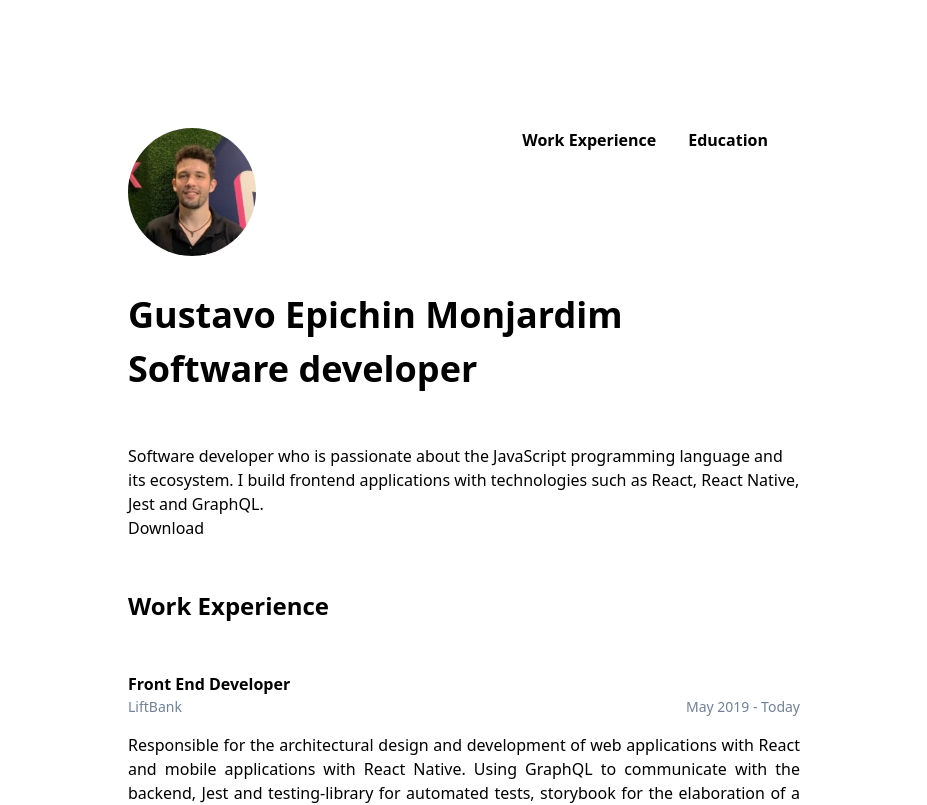
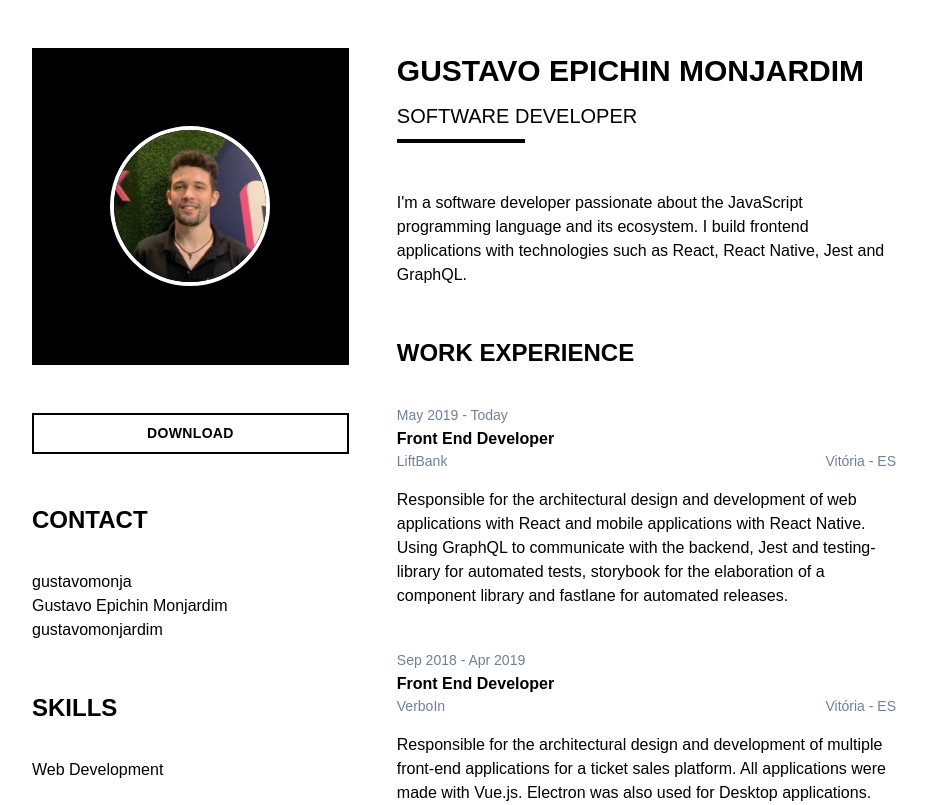
Before and after one commit to gustavomonjardim/personal-site, a Next.js app: page / in a window 1280 px wide. Shown: the top 805 px of the page, without its empty margins (176-1103 px from the left). Built offline with nearby package versions, Linux system fonts and the light colour scheme.

Commit message:
style: atualiza estilos

```diff
--- /dev/null
+++ b/next.config.js
@@ -0,0 +1,5 @@
+module.exports = {
+  devIndicators: {
+    autoPrerender: false,
+  },
+};
--- a/scripts/generatePdf.js
+++ b/scripts/generatePdf.js
@@ -15,7 +15,7 @@ const playwright = require('playwright');
     path: path.join(__dirname, '../', 'public/resume.pdf'),
     format: 'Letter',
     printBackground: true,
-    margin: { top: '20mm', left: '16mm', bottom: '20mm', right: '16mm' },
+    margin: { top: '14mm', left: '8mm', bottom: '14mm', right: '8mm' },
   });
   await browser.close();
 })();
--- /dev/null
+++ b/src/components/button/button.tsx
@@ -0,0 +1,19 @@
+import React from 'react';
+
+interface Props {
+  onClick: string;
+}
+
+const Button: React.FC<Props> = ({ onClick, children }) => {
+  return (
+    <a
+      href={onClick}
+      download
+      className="inline-block w-full px-4 py-2 text-sm font-semibold tracking-wide text-center uppercase border-2 border-black hover:bg-black hover:text-white"
+    >
+      {children}
+    </a>
+  );
+};
+
+export default Button;
--- /dev/null
+++ b/src/components/button/index.tsx
@@ -0,0 +1 @@
+export { default } from './button';
--- a/src/pages/index.tsx
+++ b/src/pages/index.tsx
@@ -1,9 +1,9 @@
 import Head from 'next/head';
 import React from 'react';
 
-import { basics, education, work } from '../resume.json';
+import Button from '../components/button';
+import { basics, education, work, skills } from '../resume.json';
 import { formatDate } from '../services/dateService';
-
 interface Basics {
   name: string;
   label: string;
@@ -28,10 +28,12 @@ interface Basics {
 
 interface Work {
   company: string;
+  location: string;
   position: string;
   startDate: string;
   endDate?: string;
   summary: string;
+  skills?: string[];
 }
 
 interface Education {
@@ -42,10 +44,24 @@ interface Education {
   endDate?: string;
 }
 
+type Skills = {
+  name: string;
+  level: string;
+  keywords: string[];
+}[];
+
+// const Badge: React.FC<{ skill: string }> = ({ skill }) => {
+//   return (
+//     <span className="inline-block px-4 py-2 text-sm text-white bg-blue-400 rounded-md">
+//       {skill}
+//     </span>
+//   );
+// };
+
 const SectionTitle: React.FC<{ title: string; id: string }> = ({ title, id }) => {
   return (
     <>
-      <h2 id={id} className="mb-12 text-2xl font-bold">
+      <h2 id={id} className="mt-12 mb-8 font-sans text-2xl font-semibold uppercase">
         {title}
       </h2>
     </>
@@ -55,14 +71,20 @@ const SectionTitle: React.FC<{ title: string; id: string }> = ({ title, id }) =>
 const WorkItem: React.FC<{ job: Work }> = ({ job }) => {
   return (
     <li className="mb-10">
+      <span className="text-sm text-gray-600">{`${formatDate(job.startDate)} - ${
+        formatDate(job.endDate) ?? 'Today'
+      }`}</span>
       <h3 className="font-semibold text-md">{job.position}</h3>
       <div className="flex flex-row justify-between">
         <span className="text-sm text-gray-600">{job.company}</span>
-        <span className="text-sm text-gray-600">{`${formatDate(job.startDate)} - ${
-          formatDate(job.endDate) ?? 'Today'
-        }`}</span>
+        <span className="text-sm text-gray-600">{job.location}</span>
       </div>
-      <p className="my-4 text-justify">{job.summary}</p>
+      <p className="my-4">{job.summary}</p>
+      {/* <div className="">
+        {job?.skills?.map((skill) => (
+          <Badge key={skill} skill={skill}></Badge>
+        ))}
+      </div> */}
     </li>
   );
 };
@@ -70,12 +92,12 @@ const WorkItem: React.FC<{ job: Work }> = ({ job }) => {
 const EducationItem: React.FC<{ school: Education }> = ({ school }) => {
   return (
     <li className="mb-10">
-      <h3 className="font-semibold text-md">{`${school.studyType} in ${school.area}`}</h3>
-      <div className="flex flex-row justify-between">
-        <span>{school.institution}</span>
       <span className="text-sm text-gray-600">{`${formatDate(school.startDate)} - ${
         formatDate(school.endDate) ?? 'Today'
       }`}</span>
+      <h3 className="font-semibold text-md">{`${school.studyType} in ${school.area}`}</h3>
+      <div className="flex flex-row justify-between">
+        <span className="text-sm text-gray-600">{school.institution}</span>
       </div>
     </li>
   );
@@ -83,63 +105,70 @@ const EducationItem: React.FC<{ school: Education }> = ({ school }) => {
 
 const Home: React.FC = () => {
   return (
-    <div className="max-w-2xl mx-auto">
+    <div className="w-full px-4 mt-12 md:max-w-4xl md:mx-auto">
       <Head>
         <title>{basics.name}</title>
+        <script src="https://kit.fontawesome.com/b0e3781bbe.js" crossOrigin="anonymous"></script>
       </Head>
-      <header className="mt-32">
-        <div className="flex flex-row justify-between items-top">
+      <div className="grid grid-cols-5 gap-12">
+        <aside className="flex-shrink-0 col-span-2">
+          <div className="relative w-full bg-black" style={{ paddingTop: '100%' }}>
             <img
               src="/images/profile.jpeg"
-            className="w-32 h-32 mb-8 rounded-full"
+              className="absolute w-40 h-40 mb-8 border-4 border-white rounded-full "
               alt={basics.name}
+              style={{ top: '50%', left: '50%', transform: 'translate(-50%, -50%)' }}
             />
-          <nav>
-            <ul className="flex flex-row">
-              <a href="#work-experience">
-                <li className="mr-8 font-semibold">Work Experience</li>
-              </a>
-              <li className="mr-8 font-semibold">
-                <a href="#education">Education</a>
-              </li>
-            </ul>
-          </nav>
           </div>
-        <h1 className="text-4xl font-semibold">{basics.name}</h1>
-        <p className="text-4xl font-semibold">{basics.label}</p>
-      </header>
-      <section className="my-12">
-        <p>{basics.summary}</p>
-        <a href="/resume.pdf" download>
-          Download
-        </a>
-      </section>
-      {/* <section>
+          <div className="w-full mt-12">
+            <Button onClick="/resume.pdf">Download</Button>
+          </div>
+          <section>
+            <SectionTitle id="contact" title="Contact" />
             <ul>
               {basics.profiles.map((profile) => (
                 <li key={profile.network}>
-              <a href={profile.url}>{`${profile.network} - ${profile.username}`}</a>
+                  <a href={profile.url}>
+                    <i className="w-12 fab fa-linkedin"></i>
+                    <span>{profile.username}</span>
+                  </a>
                 </li>
               ))}
             </ul>
-      </section> */}
+          </section>
+          <section>
+            <SectionTitle id="skills" title="Skills" />
+            {skills.map((skill) => (
+              <span key={skill.name}>{skill.name}</span>
+            ))}
+          </section>
+        </aside>
+        <main className="col-span-3">
+          <h1 className="text-3xl font-bold uppercase">{basics.name}</h1>
+          <p className="mt-2 text-xl uppercase">{basics.label}</p>
+          <div className="w-32 h-1 mt-2 bg-black"></div>
+          <section className="my-12">
+            <p>{basics.summary}</p>
+          </section>
 
-      <section className="">
+          <section>
             <SectionTitle id="work-experience" title="Work Experience" />
-        <ul className="">
+            <ul>
               {work.map((job) => (
                 <WorkItem key={job.company} job={job} />
               ))}
             </ul>
           </section>
-      <section className="">
+          <section>
             <SectionTitle id="education" title="Education" />
-        <ul className="">
+            <ul>
               {education.map((school) => (
                 <EducationItem school={school} key={school.area} />
               ))}
             </ul>
           </section>
+        </main>
+      </div>
     </div>
   );
 };
--- a/src/resume.json
+++ b/src/resume.json
@@ -6,7 +6,7 @@
     "email": "gustavomonjardim7@gmail.com",
     "phone": "+55 (27) 99802-4801",
     "website": "https://gustavomonjardim.com",
-    "summary": "Software developer who is passionate about the JavaScript programming language and its ecosystem. I build frontend applications with technologies such as React, React Native, Jest and GraphQL.",
+    "summary": "I'm a software developer passionate about the JavaScript programming language and its ecosystem. I build frontend applications with technologies such as React, React Native, Jest and GraphQL.",
     "location": {
       "address": "Rua Guadalajra, 349/301, Santa Cecília",
       "postalCode": "29043-237",
@@ -35,12 +35,15 @@
   "work": [
     {
       "company": "LiftBank",
+      "location": "Vitória - ES",
       "position": "Front End Developer",
       "startDate": "2019-05-01",
+      "skills": ["React", "React Native", "GraphQL", "Apollo Client", "Jest", "Testing Library", "Storybook"],
       "summary": "Responsible for the architectural design and development of web applications with React and mobile applications with React Native. Using GraphQL to communicate with the backend, Jest and testing-library for automated tests, storybook for the elaboration of a component library and fastlane for automated releases."
     },
     {
       "company": "VerboIn",
+      "location": "Vitória - ES",
       "position": "Front End Developer",
       "startDate": "2018-09-01",
       "endDate": "2019-04-30",
@@ -48,6 +51,7 @@
     },
     {
       "company": "Laboratório de Biodiversidade de Insetos (UFES)",
+      "location": "Vitória - ES",
       "position": "Full stack Developer",
       "startDate": "2018-04-01",
       "endDate": "2018-08-30",
--- a/tailwind.config.js
+++ b/tailwind.config.js
@@ -1,7 +1,11 @@
 // tailwind.config.js
 module.exports = {
   purge: ['./src/**/*.tsx'],
-  theme: {},
+  theme: {
+    fontFamily: {
+      sans: ['sans-serif'],
+    },
+  },
   variants: {},
   plugins: [],
 };
```
Also changed, not shown: 1 other file (tests, documents, lock files or other folders). Lines whose indentation alone changed are shown as unchanged.
